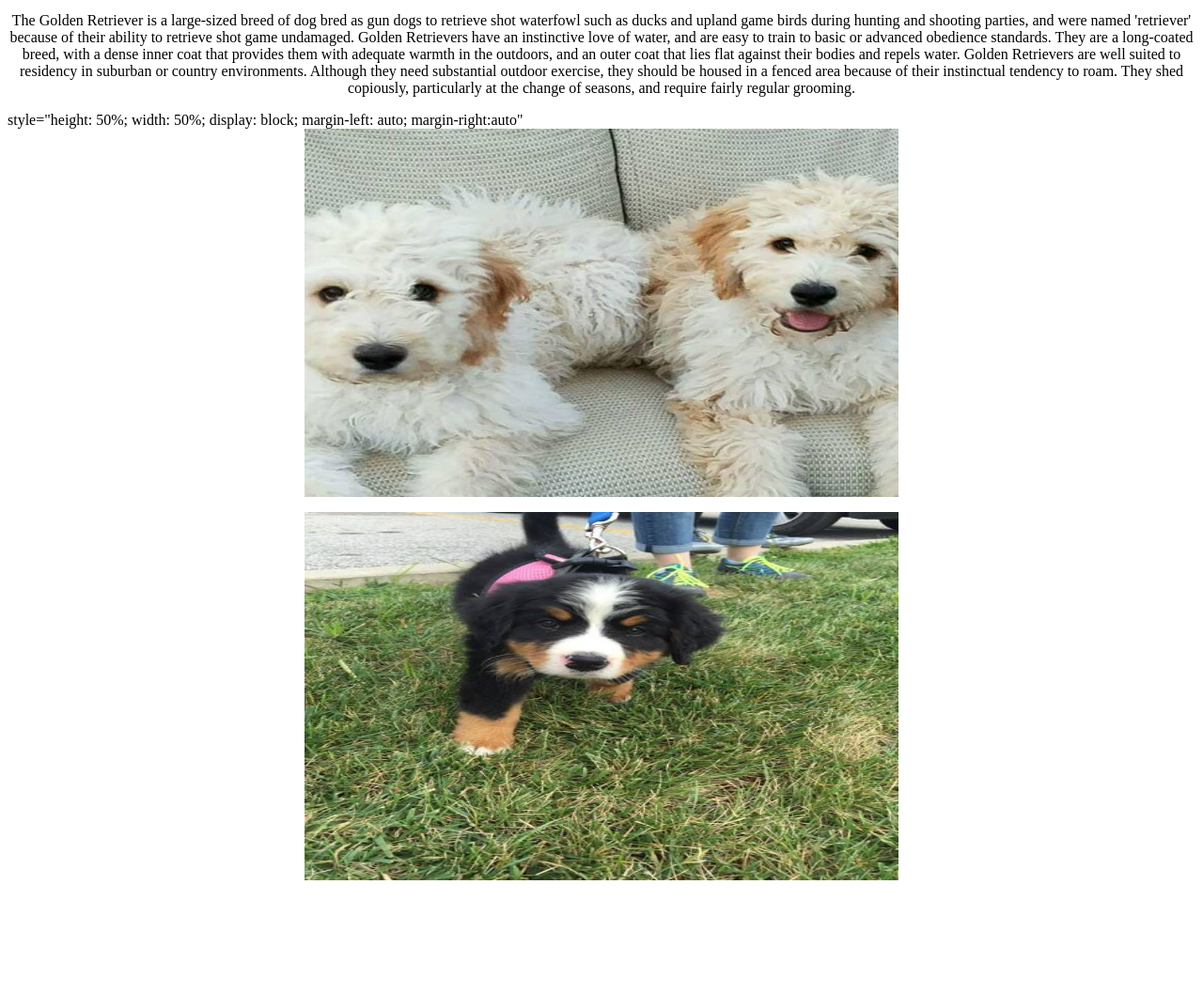
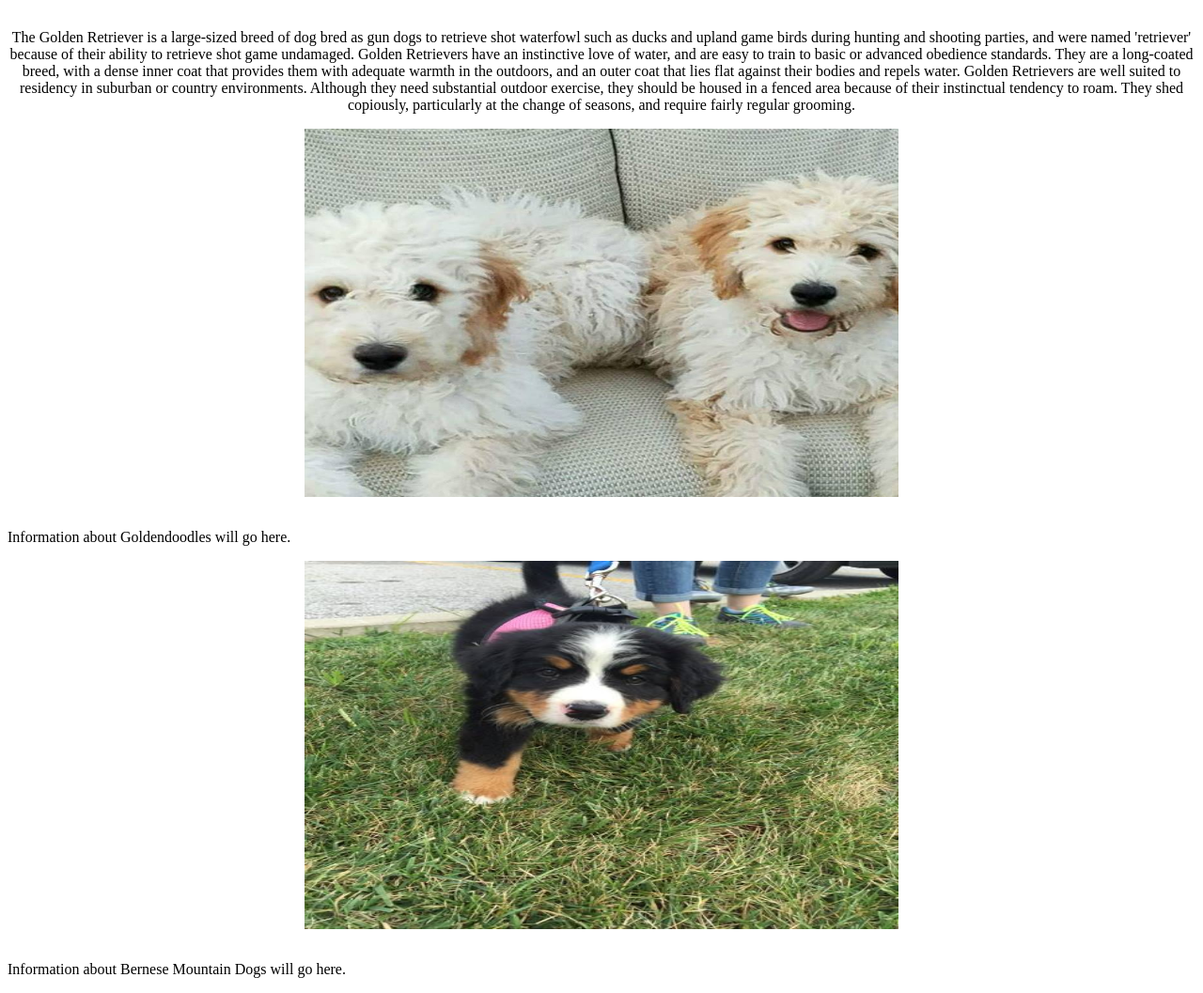
Before and after one commit to thezachcannon/thezachcannon.github.io, a website: page breeds.html in a window 1280 px wide. Shown: the part 500-1557 px from the top of the page at 94% size. Before the commit the page ends 1453 px from the top, so only its background shows below. Drawn offline with Linux system fonts and the light colour scheme.

Commit message:
Initial Commit

```diff
--- a/breeds.html
+++ b/breeds.html
@@ -8,20 +8,24 @@
 <hr>
 <div ng-show="goldenView">
 <img style="height: 50%; width: 50%; display: block; margin-left: auto; margin-right:auto"src="goldenAbout.jpg"/>
+<br>
 <p style="text-align: center">
   The Golden Retriever is a large-sized breed of dog bred as gun dogs to retrieve shot waterfowl such as ducks and upland game birds during hunting and shooting parties, and were named 'retriever' because of their ability to retrieve shot game undamaged. Golden Retrievers have an instinctive love of water, and are easy to train to basic or advanced obedience standards. They are a long-coated breed, with a dense inner coat that provides them with adequate warmth in the outdoors, and an outer coat that lies flat against their bodies and repels water. Golden Retrievers are well suited to residency in suburban or country environments. Although they need substantial outdoor exercise, they should be housed in a fenced area because of their instinctual tendency to roam. They shed copiously, particularly at the change of seasons, and require fairly regular grooming.
 </p>
 </div>
 
-<div ng-show="goldendoodleView">style="height: 50%; width: 50%; display: block; margin-left: auto; margin-right:auto"
+<div ng-show="goldendoodleView">
 <img style="height: 50%; width: 50%; display: block; margin-left: auto; margin-right:auto"src="goldendoodle.jpg" />
+<br>
 <p>
-
+Information about Goldendoodles will go here.
 </p>
 </div>
 <div ng-show="berneseView">
 <img style="height: 50%; width: 50%; display: block; margin-left: auto; margin-right:auto"src="bernese.jpg" />
+<br>
 <p>
+Information about Bernese Mountain Dogs will go here.
 </p>
 </div>
 </div>
```
